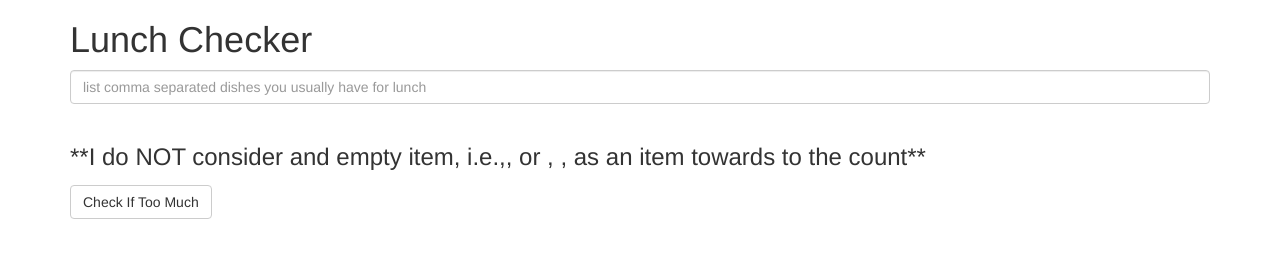
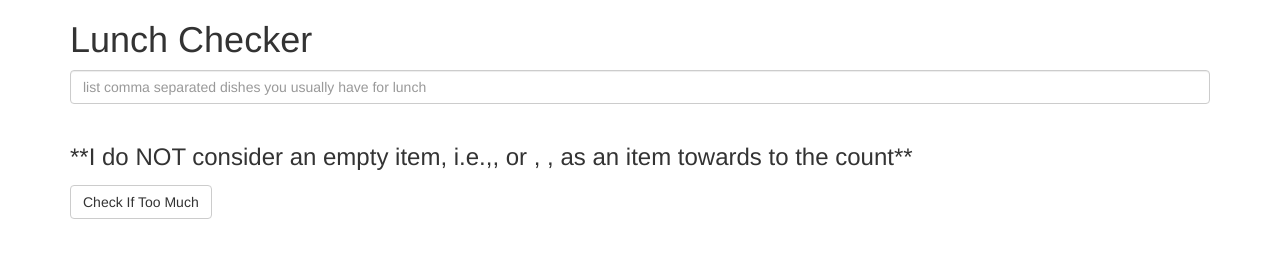
Before and after one commit to manishabajracharya/coursera-angular, a plain HTML site: page module1-solution/index.html in a window 1280 px wide. Drawn offline with Linux system fonts and the light colour scheme.

Commit message:
test
test

```diff
--- a/module1-solution/index.html
+++ b/module1-solution/index.html
@@ -22,7 +22,7 @@
              <input id="lunch-menu" type="text"
              placeholder="list comma separated dishes you usually have for lunch"
              class="form-control box_color_{{color_code}}" ng-model="lunchmenu"><br>
-			 <h3>**I do NOT consider and empty item, i.e.,, or , , as an item towards to the count**</h3>
+			 <h3>**I do NOT consider an empty item, i.e.,, or , , as an item towards to the count**</h3>
          </div>
          <div class="form-group">
              <button class="btn btn-default" ng-click="checklunchmenu()">Check If Too Much</button>
```
